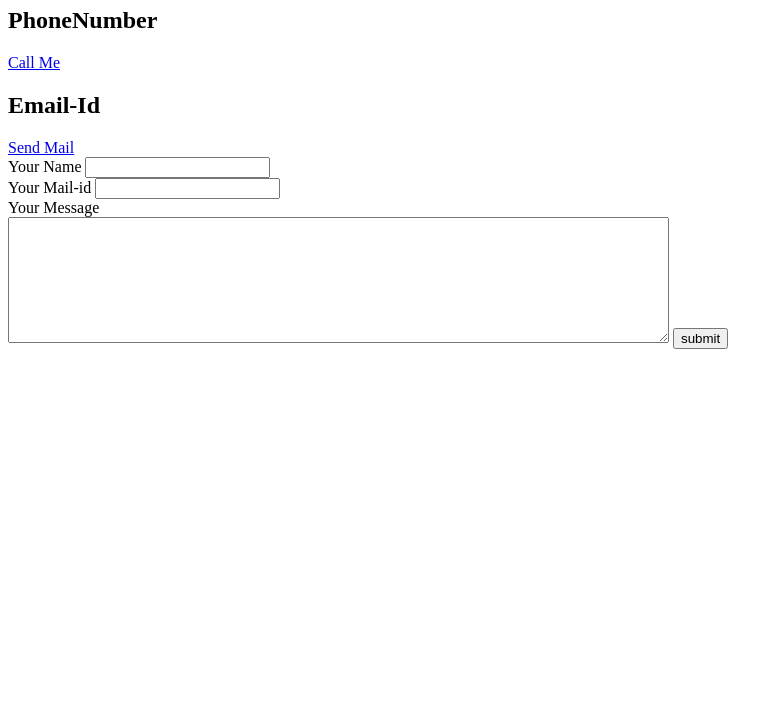
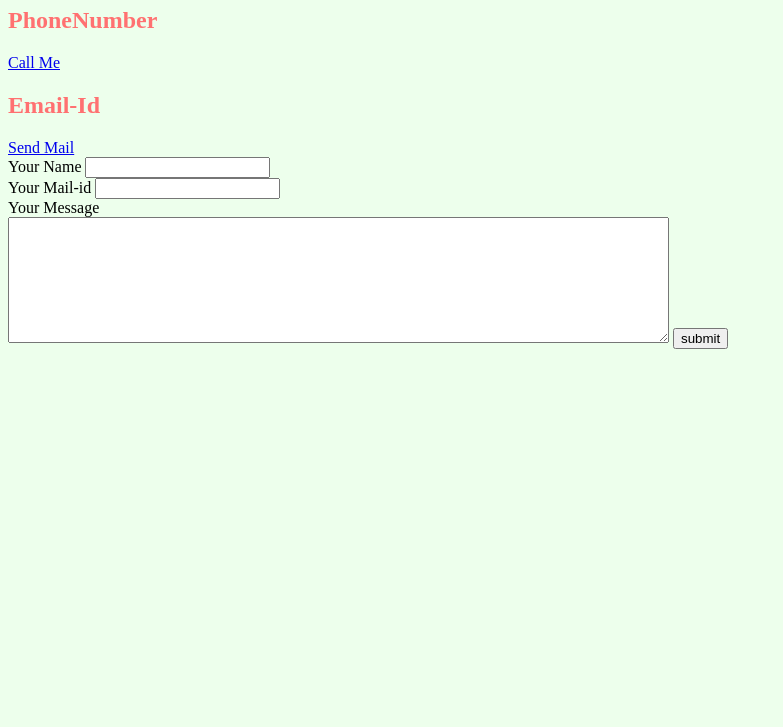
Before and after one commit to aravindswamy07/CV, a plain HTML site: page ContactMe.html in a window 1280 px wide. Shown: the part 73-800 px from the top of the page, without its empty margins (0-783 px from the left). Drawn offline with Linux system fonts and the light colour scheme.

Commit message:
Add files via upload

```diff
--- a/ContactMe.html
+++ b/ContactMe.html
@@ -2,7 +2,8 @@
 <html lang="en" dir="ltr">
   <head>
     <meta charset="utf-8">
-    <title>COntact me</title>
+    <title>Contact me</title>
+      <link rel="stylesheet" href="css/style.css">
   </head>
   <body>
     <h1>MY Contact Details</h1>
```
